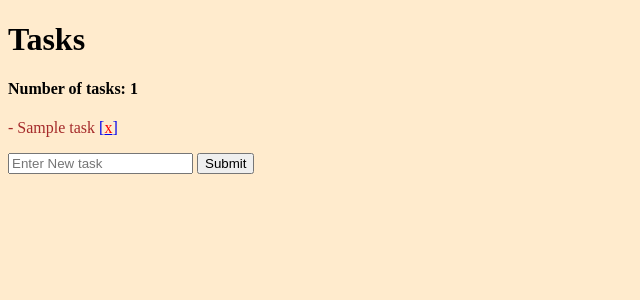
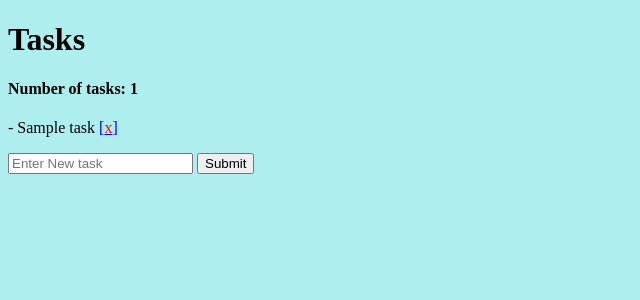
Before and after one commit to antoinemouchet/TechnoWeb, a Flask app: template TPs/TP1/app/templates/todoList.html in a window 1280 px wide. Shown: the top 300 px of the page, without its empty margins (0-640 px from the left). Run offline with Flask 2, Linux system fonts and the light colour scheme; the template is opened without the code that fills it: most values are stand-ins (such as "Sample title", 1, 10 or a date in 2020).

Commit message:
Supposed to change colors

```diff
--- a/TPs/TP1/app/static/css/todoList.css
+++ b/TPs/TP1/app/static/css/todoList.css
@@ -1,7 +1,12 @@
 body {
-    background-color: blanchedalmond;
+    background-color: paleturquoise;
 }
 
 .task {
-    color: brown;
+    color:black;
 }
+
+.centerwrap{
+    max-width: 500px;
+    margin: auto;
+}
--- a/TPs/TP1/app/templates/todoList.html
+++ b/TPs/TP1/app/templates/todoList.html
@@ -7,6 +7,7 @@
     <link rel="stylesheet" type="text/css" href="../static/css/todoList.css">
 </head>
 <body>
+    <div id="centerwrap">
     <h1>Tasks</h1>
     {% if length == 0 %}
         <p>Nothing to do! Good job.</p>
@@ -21,6 +22,7 @@
         <input type="text" id="task" name="task" placeholder="Enter New task">
         <button type="submit">Submit</button>
     </form>
+    </div>
 
 </body>
 </html>
```
